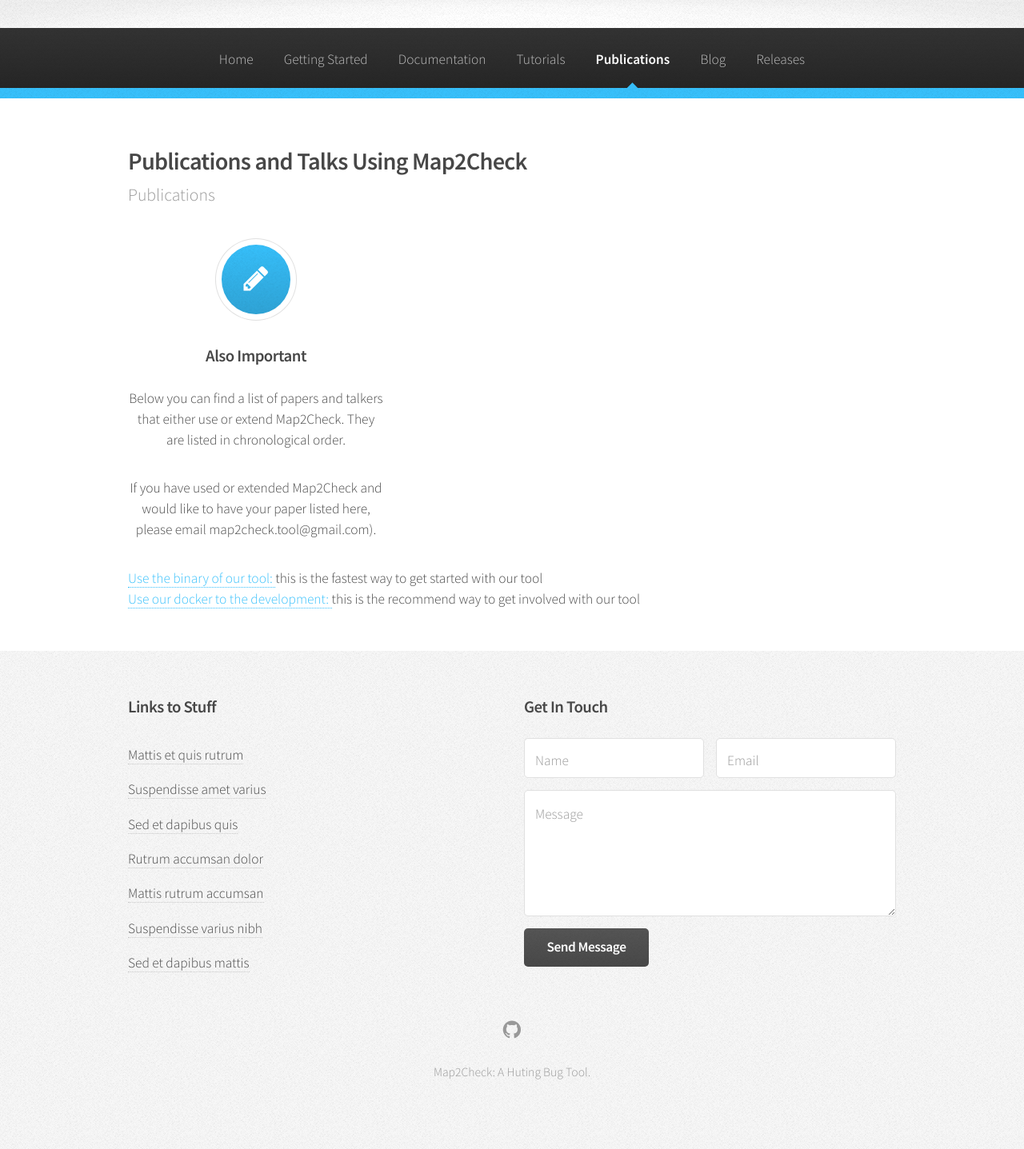
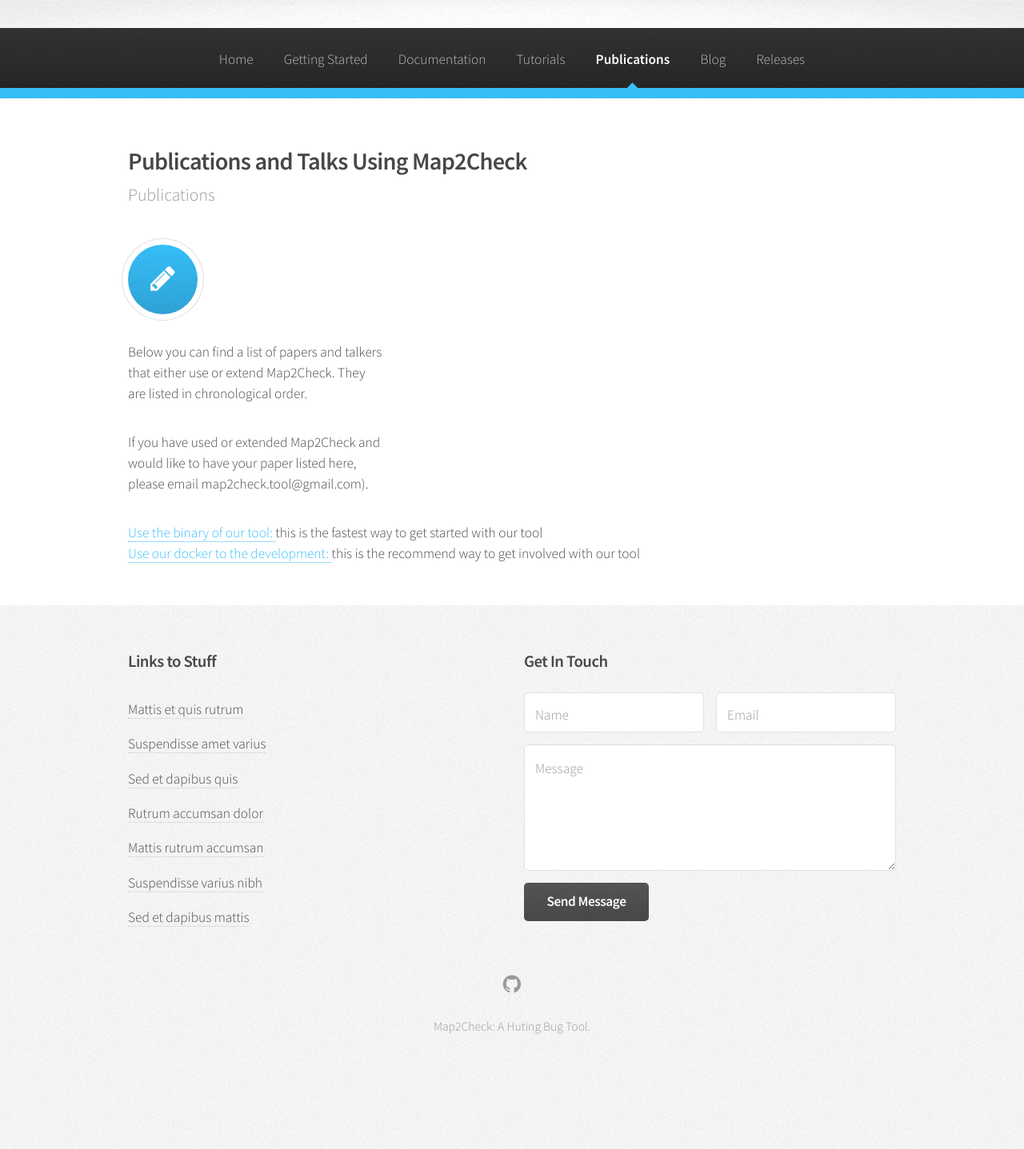
Before and after one commit to map2check/map2check.github.io, a Jekyll site: the page built from publications.html, in a window 1280 px wide. Shown: the whole page at 80% size. Built offline with Jekyll 4.4.1, drawn with Linux system fonts in a browser that asks for light colours; after the commit the page ends 1380 px from its top, so only the background shows below that.

Commit message:
Updated Publications

```diff
--- a/publications.html
+++ b/publications.html
@@ -20,9 +20,8 @@
                         -->
 
                         <section class="4u">
-                            <div class="box highlight">
+                            <div class="content">
                                 <i class="icon major fa-pencil"></i>
-                                <h3>Also Important</h3>
                                 <p>
                                 Below you can find a list of papers and talkers that either use or extend Map2Check. They are listed in chronological order.</p>
                                 <p>
```
